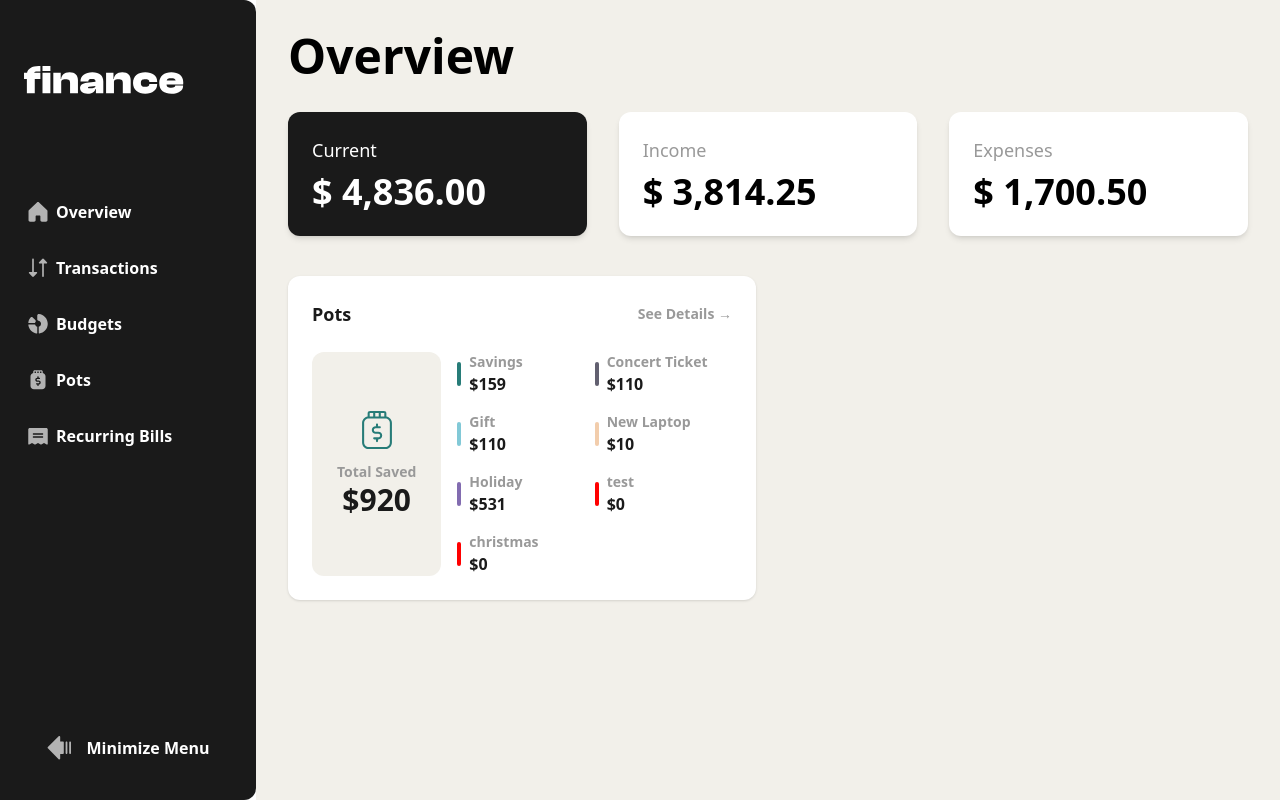
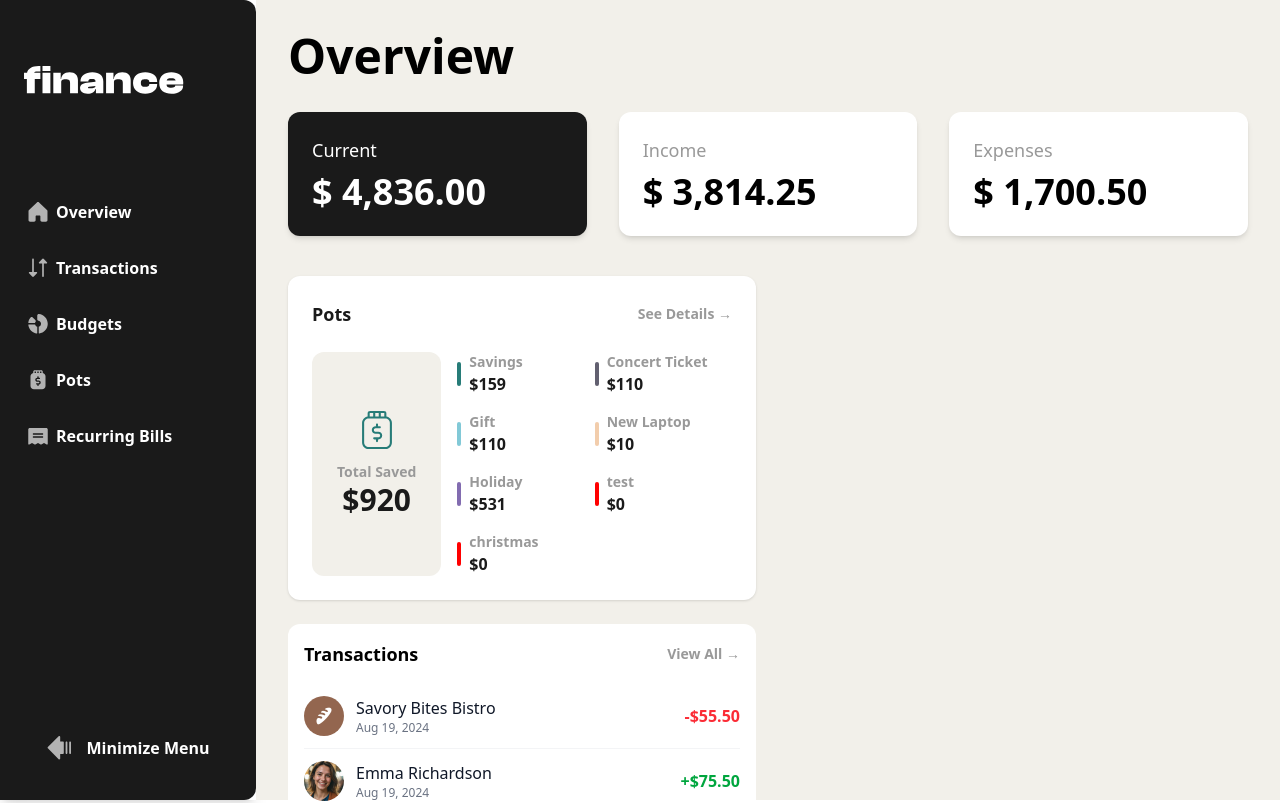
Before and after one commit to perrychambersjr/PersonalFinanceApp, a React (Vite) app in the folder Finance-App/: page / in a window 1280 px wide. Shown: the top 803 px of the page. Built offline with nearby package versions, Linux system fonts and the light colour scheme.

Commit message:
Implemented sorting for transactions and also made the overview widget for them.

```diff
--- /dev/null
+++ b/Finance-App/src/features/overview/components/TransactionsOverview.jsx
@@ -0,0 +1,73 @@
+import React from 'react';
+import { Link, useNavigate } from "react-router-dom";
+import { useTransactions } from '../../transactions/hooks/useTransactions';
+
+const TransactionsOverview = () => {
+  const navigate = useNavigate();
+  const { transactions, isLoading, error } = useTransactions();
+
+  if (isLoading) return <p>Loading...</p>;
+  if (error) return <p>Error loading transactions.</p>;
+
+  // Sort by latest and only take 5 most recent
+  const latestTransactions = [...transactions]
+    .sort((a, b) => new Date(b.date) - new Date(a.date))
+    .slice(0, 5);
+
+  const formatDate = (dateStr) => {
+    const date = new Date(dateStr);
+    return date.toLocaleDateString("en-US", {
+      day: "2-digit",
+      month: "short",
+      year: "numeric",
+    });
+  };
+
+  return (
+ <div className="bg-white rounded-xl p-4">
+      <div className="flex items-center justify-between mb-4">
+        <h2 className="text-lg font-bold">Transactions</h2>
+          <Link to="/pots" className="text-[var(--grey-500)] text-sm font-semibold hover:text-[var(--grey-900)] transition">
+            View All →
+          </Link>
+      </div>
+
+      <ul>
+        {latestTransactions.map((tx) => (
+          <li
+            key={tx.id}
+            className="flex justify-between items-center py-3 border-b border-gray-100 last:border-none"
+          >
+            {/* Left side: avatar + name + date */}
+            <div className="flex items-center gap-3">
+              {tx.avatar && (
+                <img
+                  src={tx.avatar}
+                  alt={tx.name}
+                  className="w-10 h-10 rounded-full object-cover"
+                />
+              )}
+              <div>
+                <p className="font-medium text-gray-900">{tx.name}</p>
+                <p className="text-xs text-gray-500">{formatDate(tx.date)}</p>
+              </div>
+            </div>
+
+            {/* Right side: amount */}
+            <p
+              className={`font-bold ${
+                tx.amount < 0 ? "text-red-500" : "text-green-600"
+              }`}
+            >
+              {tx.amount < 0
+                ? `-$${Math.abs(tx.amount).toFixed(2)}`
+                : `+$${tx.amount.toFixed(2)}`}
+            </p>
+          </li>
+        ))}
+      </ul>
+    </div>
+  )
+}
+
+export default TransactionsOverview
--- a/Finance-App/src/features/overview/pages/HomePage.jsx
+++ b/Finance-App/src/features/overview/pages/HomePage.jsx
@@ -1,6 +1,7 @@
 import { useRootStore } from "../../../stores/rootStore";
 import { toCurrency } from "../../../utils/toCurrency";
 import PotsOverview from "../components/PotsOverview";
+import TransactionsOverview from "../components/TransactionsOverview";
 
 export default function HomePage() {
     const balance = useRootStore((state) => state.balance)
@@ -26,7 +27,16 @@ export default function HomePage() {
 
             {/* Put this in a grid */}
             <div className="grid grid-cols-2 gap-6 pt-10">
-                <PotsOverview />
+                {/* Left column */}
+                <div className="flex flex-col gap-6">
+                    <PotsOverview />
+                    <TransactionsOverview />
+                </div>
+
+                {/* Right column */}
+                <div className="flex flex-col gap-6">
+
+                </div>
             </div>
 
         </div>
--- a/Finance-App/src/features/transactions/pages/TransactionPage.jsx
+++ b/Finance-App/src/features/transactions/pages/TransactionPage.jsx
@@ -40,8 +40,28 @@ const TransactionPage = () => {
       );
     }
 
+    if(sortDir) {
+      results = [...results].sort((a, b) => {
+        switch (sortDir) {
+          case "Latest":
+            return new Date(b.date).getTime() - new Date(a.date).getTime();
+          case "Oldest":
+            return new Date(a.date).getTime() - new Date(b.date).getTime();
+          case "A to Z":
+            return a.name.localeCompare(b.name);
+          case "Z to A":
+            return b.name.localeCompare(a.name);
+          case "Lowest":
+            return a.amount - b.amount;
+          case "Highest":
+            return b.amount - a.amount;
+          default:
+            return 0;
+        }
+    })}
+
     return results;
-  }, [transactions, searchTerm, categoryFilter]);
+  }, [transactions, searchTerm, categoryFilter, sortDir]);
 
   useEffect(() => {
     fetchTransactions();
```
